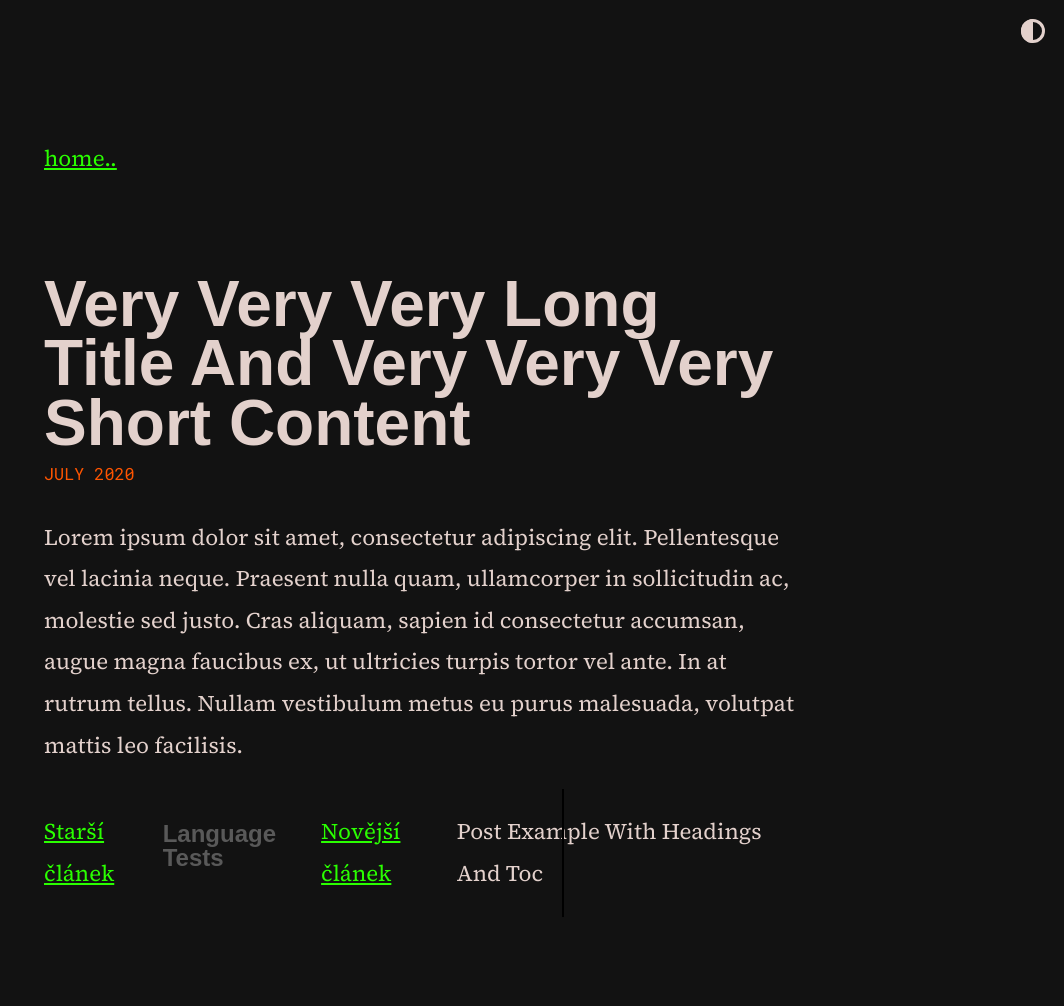
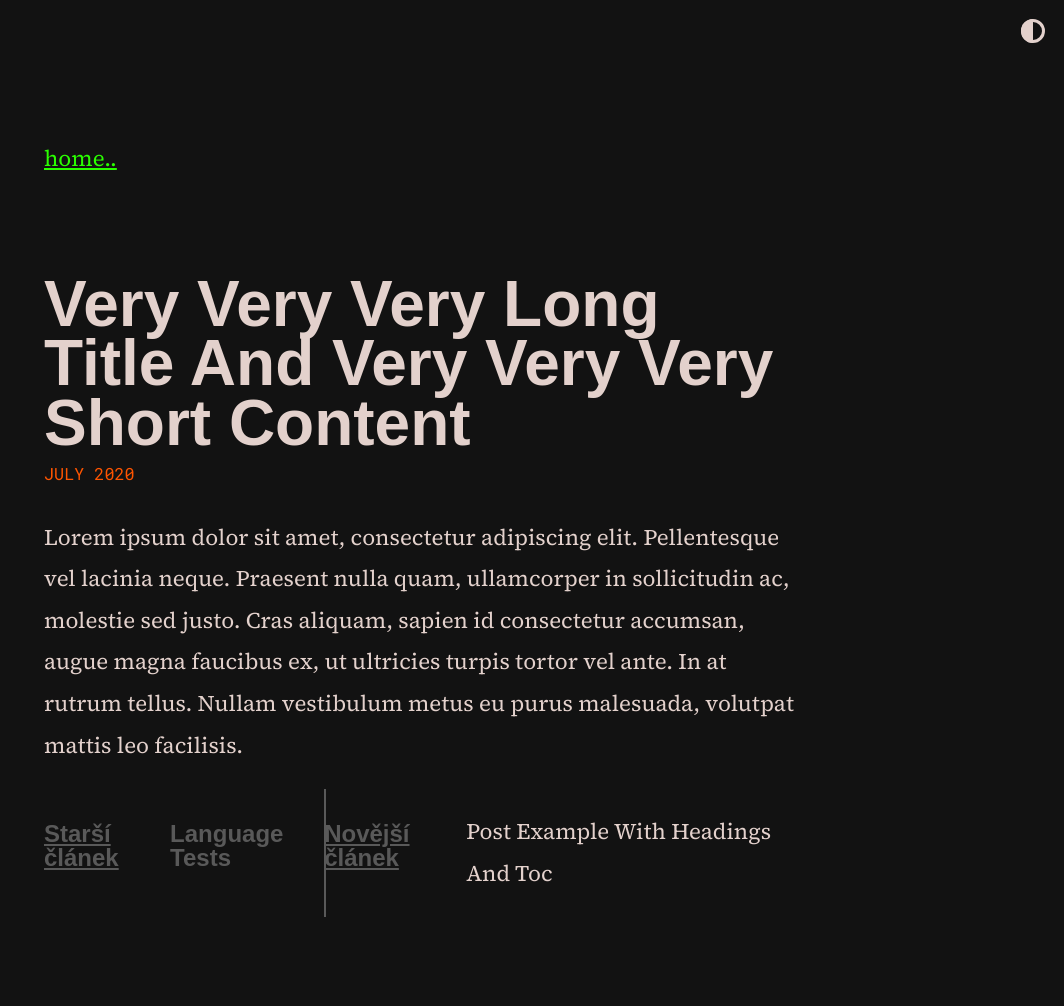
Before and after one commit to scherrer-txt/bts, a Jekyll site: the page built from _posts/2020-07-08-very-very-very-long-title-and-very-very-very-short-content.md, in a window 1280 px wide. Shown: the whole page, without its empty margins (216-1280 px from the left). Built offline with Jekyll 4.4.1, drawn with Linux system fonts in a browser that asks for light colours; some web fonts are replaced.

Commit message:
Update moonwalk.scss

```diff
--- a/_sass/moonwalk.scss
+++ b/_sass/moonwalk.scss
@@ -333,17 +333,16 @@
 
 .pagination-divider {
   position: absolute; /* Position the divider absolutely */
-  top: 50%; /* Position the divider in the middle vertically */
-  left: 50%; /* Position the divider in the middle horizontally */
-  transform: translate(-50%, -50%); /* Center the divider */
+  /* top: 50%; /* Position the divider in the middle vertically */
+  /* left: 50%; /* Position the divider in the middle horizontally */
+  /* transform: translate(-50%, -50%); /* Center the divider */
   height: 100%; /* Make the divider span the entire height of the container */
   width: 2px; /* Set the width of the divider */
-  background-color: black; /* Set the color of the divider */
+  background-color: var(--code-text); /* Set the color of the divider */
 }
 
 .prev-button,
-.next-button {
-}
+.next-button,
 
 .post-title-previous {
   color: var(--code-text);
```
